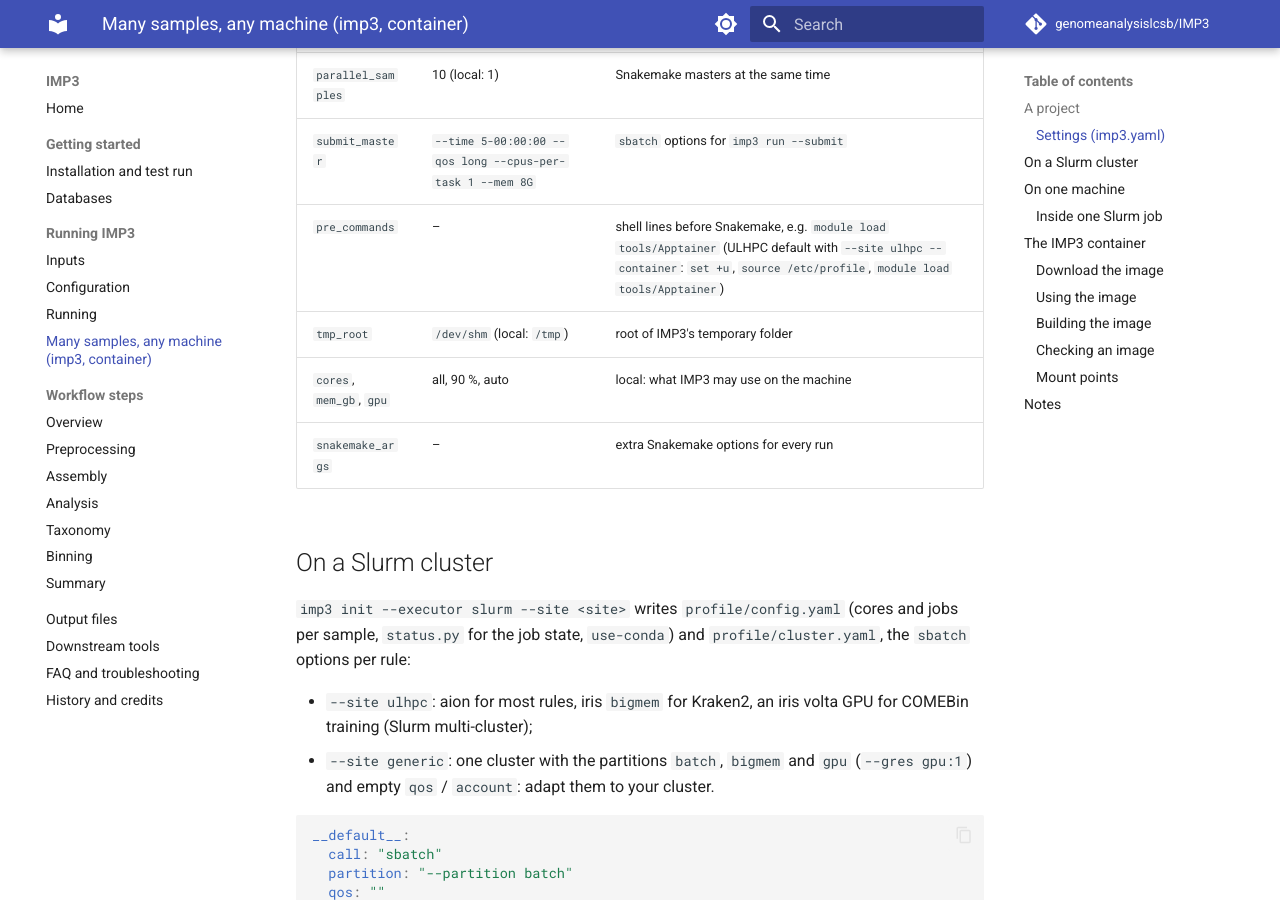
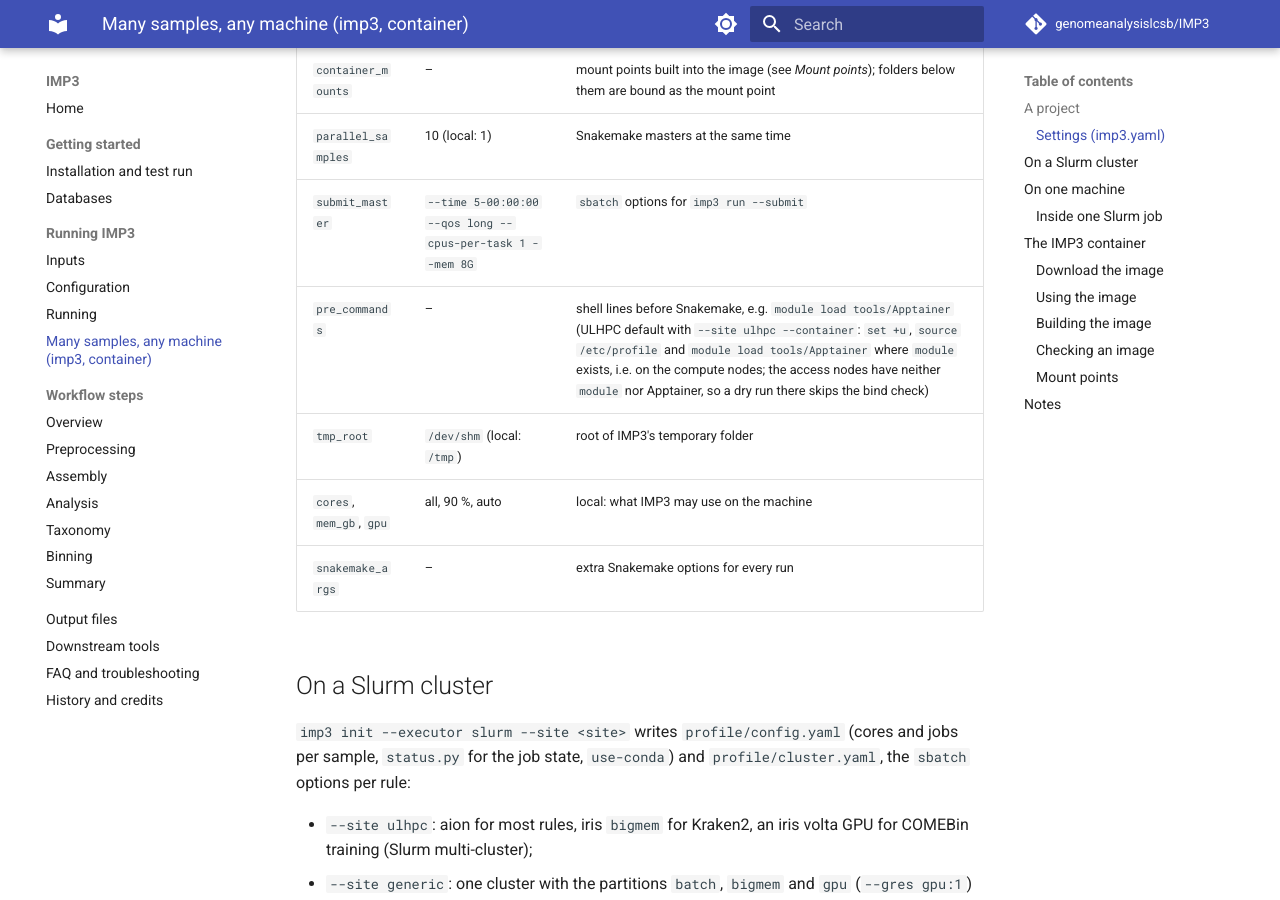
Before and after one commit to genomeanalysislcsb/IMP3, an MkDocs documentation site: the page built from docs/portable.md, in a window 1280 px wide and 900 px high, scrolled down 2206 px. Built offline with MkDocs 1.6.1 and Material for MkDocs 9.7.7, drawn with Linux system fonts in a browser that asks for light colours; comment, search, counter and statistics services are not loaded; some of the changed text lies outside the part shown.

Commit message:
imp3 init --site ulhpc: load the Apptainer module only where 'module' exists
The ULHPC access nodes have no 'module' command, so 'module load tools/Apptainer' stopped every command run
there (imp3 run --dry-run: 'bash: module: command not found'). The load is now guarded with
'if type module ...; then ...; fi', which keeps the && chain of shell_line; on the compute nodes nothing
changes.

Co-Authored-By: Claude Opus 5.5 <noreply@anthropic.com>
Claude-Session: https://claude.ai/code/session_01L5bQxNJvvvTRxDQ7VNdjru

````diff
--- a/docs/portable.md
+++ b/docs/portable.md
@@ -72,7 +72,7 @@ node, as before). `imp3 run --submit` instead submits every master as a long Slu
 | `container_mounts` | – | mount points built into the image (see *Mount points*); folders below them are bound as the mount point |
 | `parallel_samples` | 10 (local: 1) | Snakemake masters at the same time |
 | `submit_master` | `--time 5-00:00:00 --qos long --cpus-per-task 1 --mem 8G` | `sbatch` options for `imp3 run --submit` |
-| `pre_commands` | – | shell lines before Snakemake, e.g. `module load tools/Apptainer` (ULHPC default with `--site ulhpc --container`: `set +u`, `source /etc/profile`, `module load tools/Apptainer`) |
+| `pre_commands` | – | shell lines before Snakemake, e.g. `module load tools/Apptainer` (ULHPC default with `--site ulhpc --container`: `set +u`, `source /etc/profile` and `module load tools/Apptainer` where `module` exists, i.e. on the compute nodes; the access nodes have neither `module` nor Apptainer, so a dry run there skips the bind check) |
 | `tmp_root` | `/dev/shm` (local: `/tmp`) | root of IMP3's temporary folder |
 | `cores`, `mem_gb`, `gpu` | all, 90 %, auto | local: what IMP3 may use on the machine |
 | `snakemake_args` | – | extra Snakemake options for every run |
@@ -193,7 +193,7 @@ in Apptainer, add your site's top folders to the image first (see *Mount points*
 ```yaml
 # imp3.yaml
 container: /path/to/imp3.sif
-pre_commands: ["set +u", "source /etc/profile", "module load tools/Apptainer"]   # if apptainer is a module (ULHPC)
+pre_commands: ["set +u", "source /etc/profile", "if type module >/dev/null 2>&1; then module load tools/Apptainer; fi"]   # apptainer as a module (ULHPC compute nodes)
 ```
 
 `imp3 run` then
````
Also changed, not shown: 1 other file.
